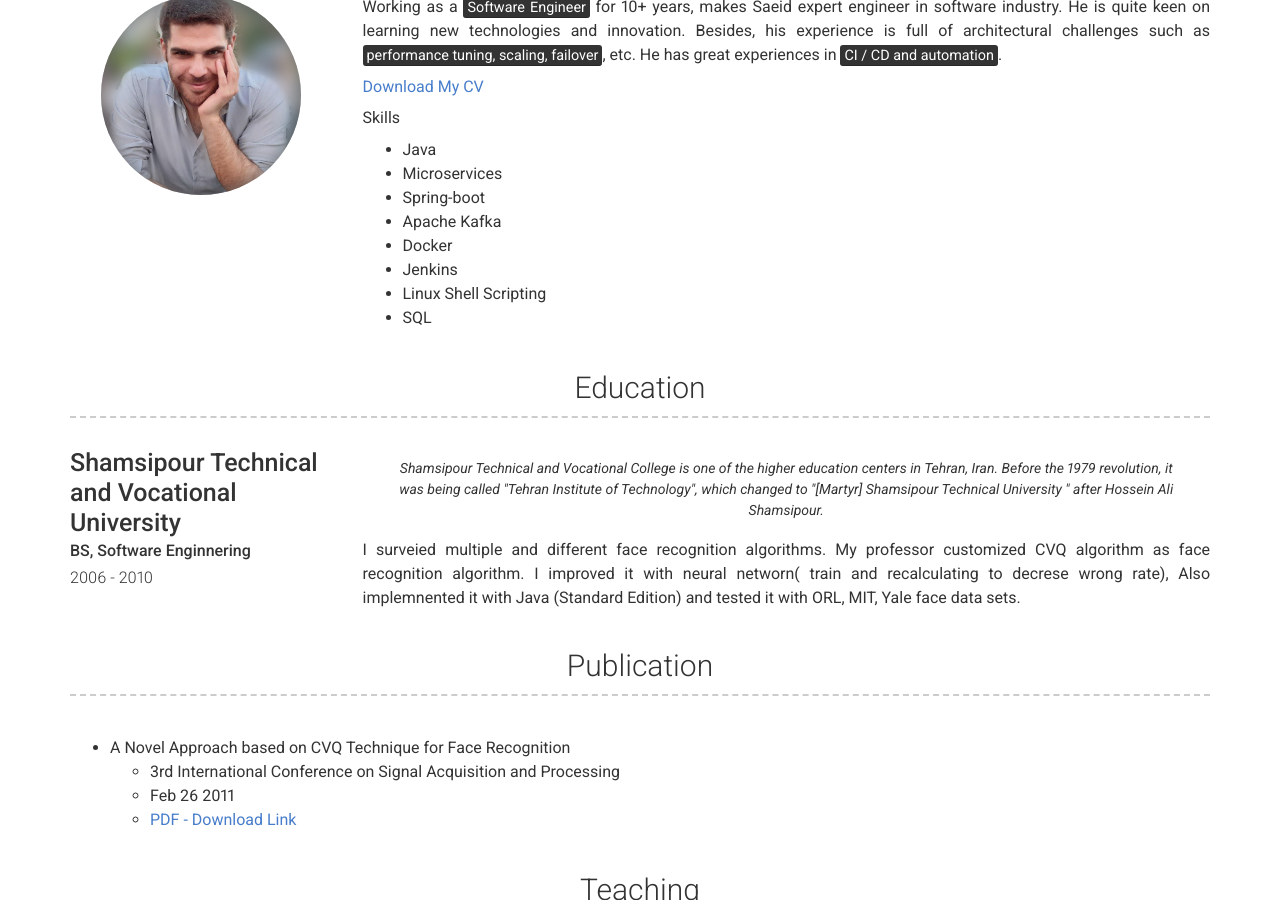
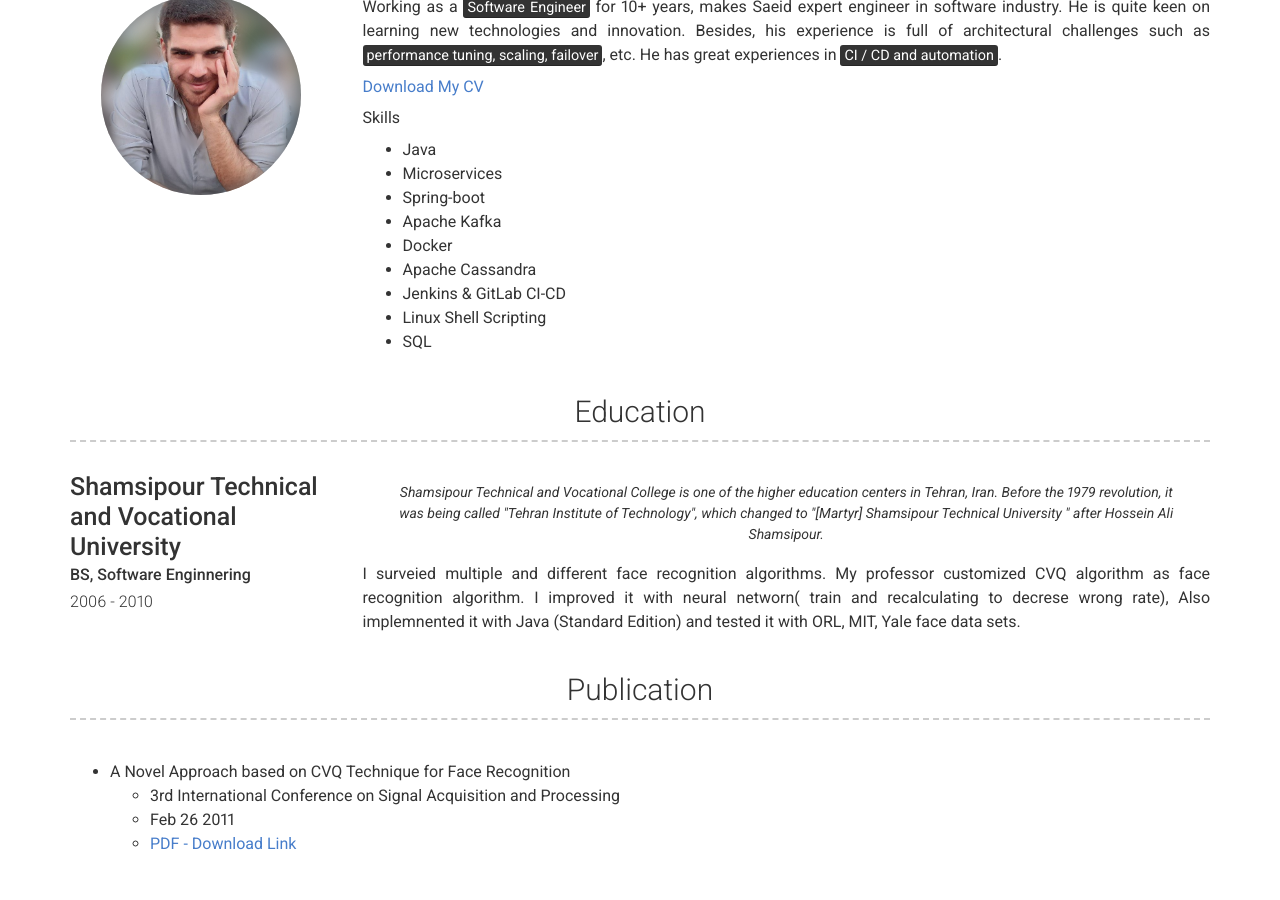
Before and after one commit to s-noroozi-cs/s-noroozi-cs.github.io, a Jekyll site: the page built from index.md, in a window 1280 px wide and 900 px high, scrolled down 334 px. Built offline with Jekyll 4.4.1, drawn with Linux system fonts in a browser that asks for light colours; nearby versions of some CDN libraries.

Commit message:
Update _config.yml

```diff
--- a/_config.yml
+++ b/_config.yml
@@ -34,7 +34,8 @@ about_content: | # this will include new lines to allow paragraphs
     - Spring-boot
     - Apache Kafka
     - Docker
-    - Jenkins
+    - Apache Cassandra
+    - Jenkins & GitLab CI-CD
     - Linux Shell Scripting
     - SQL
 
```
